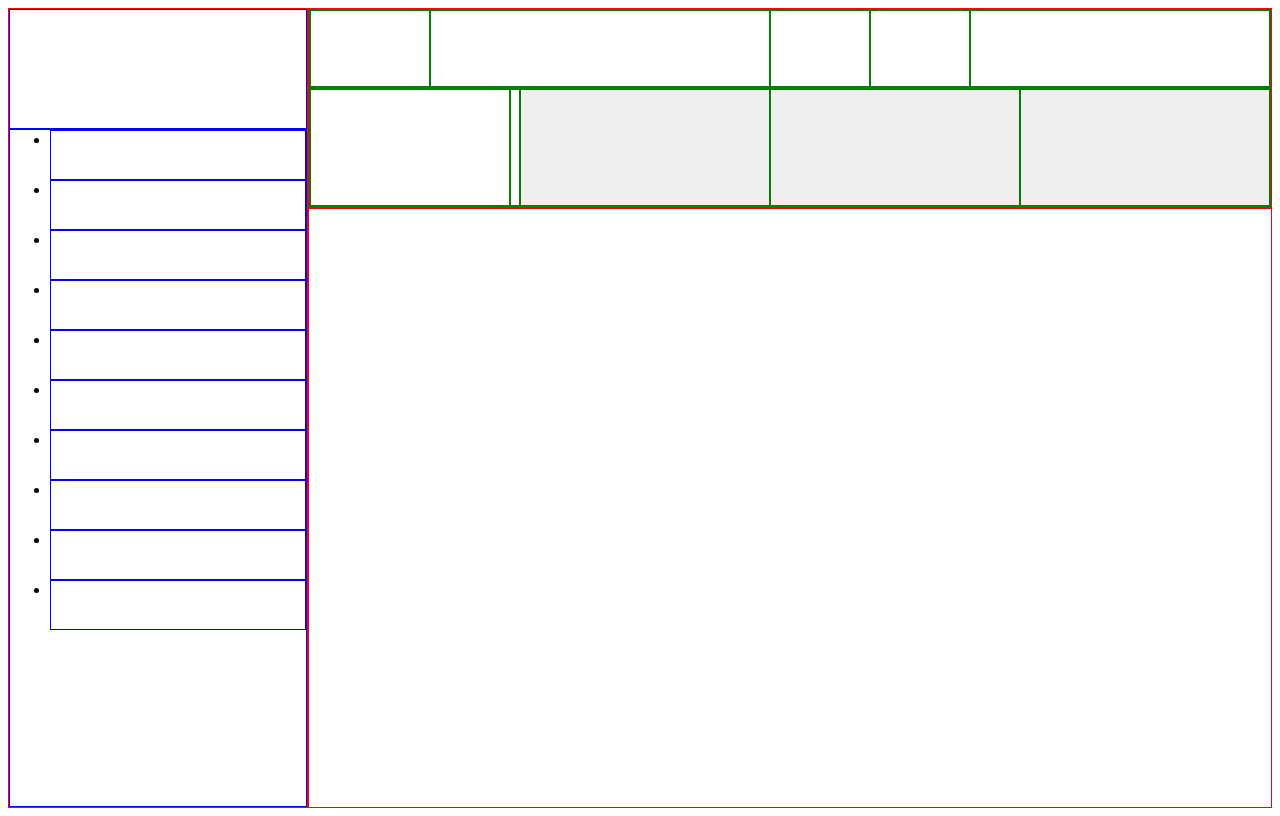
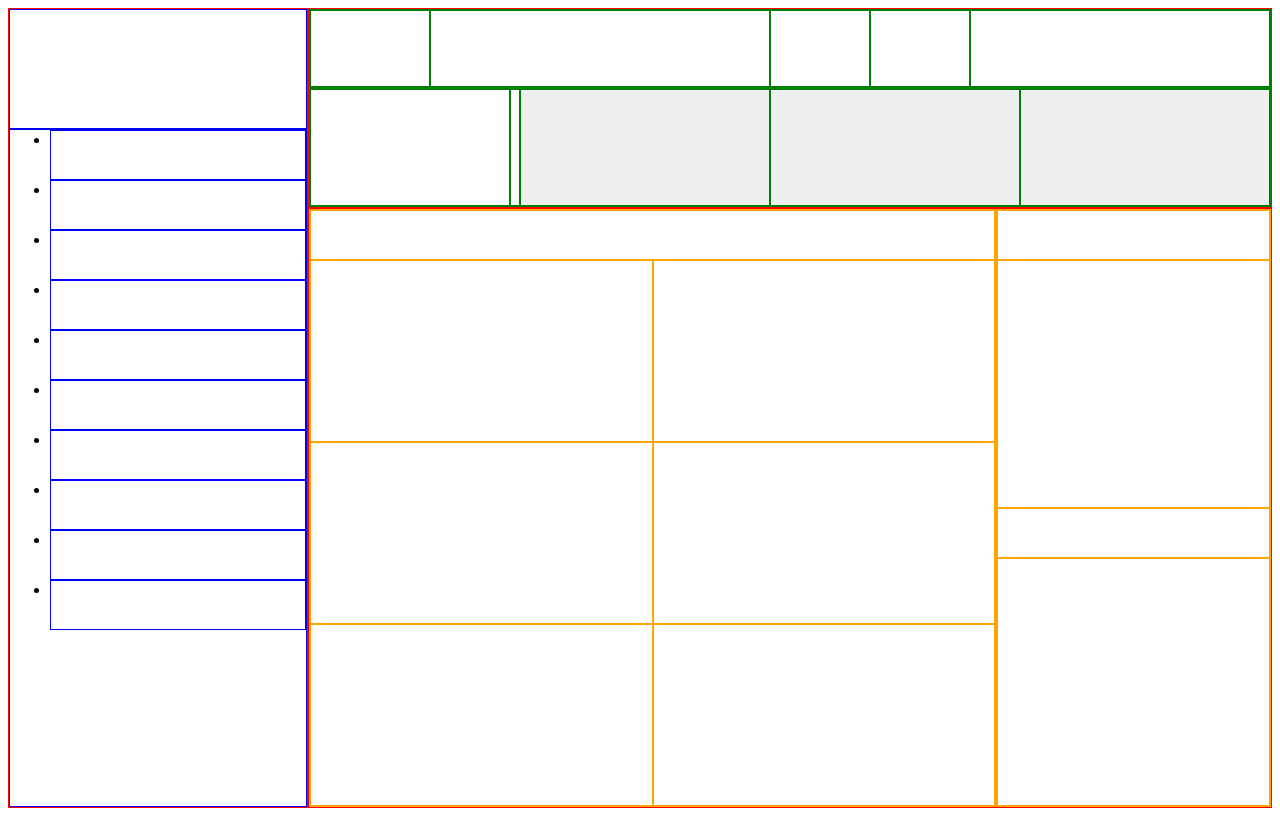
Before and after one commit to h4sitha/admin-dashboard, a plain HTML site: page index.html in a window 1280 px wide. Drawn offline with Linux system fonts and the light colour scheme.

Commit message:
Add layout to the elements in the main

```diff
--- a/index.html
+++ b/index.html
@@ -41,7 +41,23 @@
         </ul>
     </nav>
 
-    <main></main>
+    <main>
+        <div class="left">
+            <div class="heading"></div>
+            <div></div>
+            <div></div>
+            <div></div>
+            <div></div>
+            <div></div>
+            <div></div>
+        </div>
+        <div class="right">
+            <div class="heading"></div>
+            <div></div>
+            <div class="heading"></div>
+            <div></div>
+        </div>
+    </main>
 
 </body>
 </html>
--- a/styles.css
+++ b/styles.css
@@ -65,4 +65,25 @@ nav#sidebar > ul {
 main {
     grid-column: 2 / 3;
     grid-row: 2 / 3;
+    display: grid;
+    grid-template-columns: 5fr 2fr;
 }
+
+main * {
+    border: 1px solid orange;
+}
+
+main > .left {
+    display: grid;
+    grid-template-columns: 1fr 1fr;
+    grid-template-rows: 50px repeat(3, 1fr);
+}
+
+main > .left > .heading {
+    grid-column: 1 / 3;
+}
+
+main > .right {
+    display: grid;
+    grid-template-rows: 50px 1fr 50px 1fr;
+}
```
